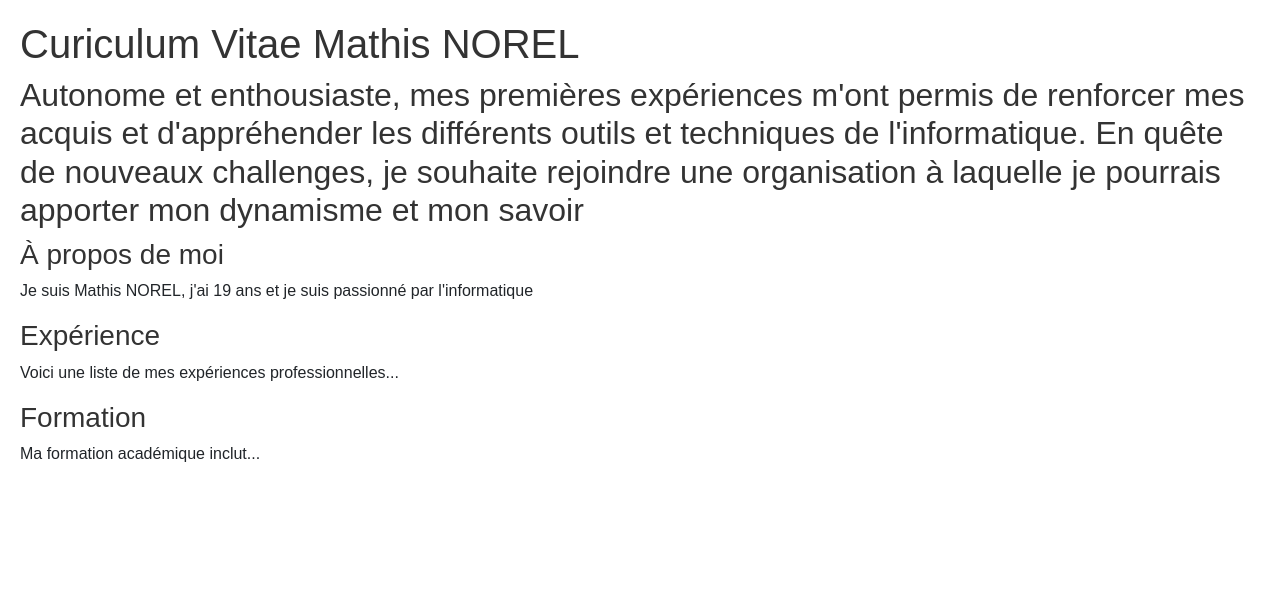
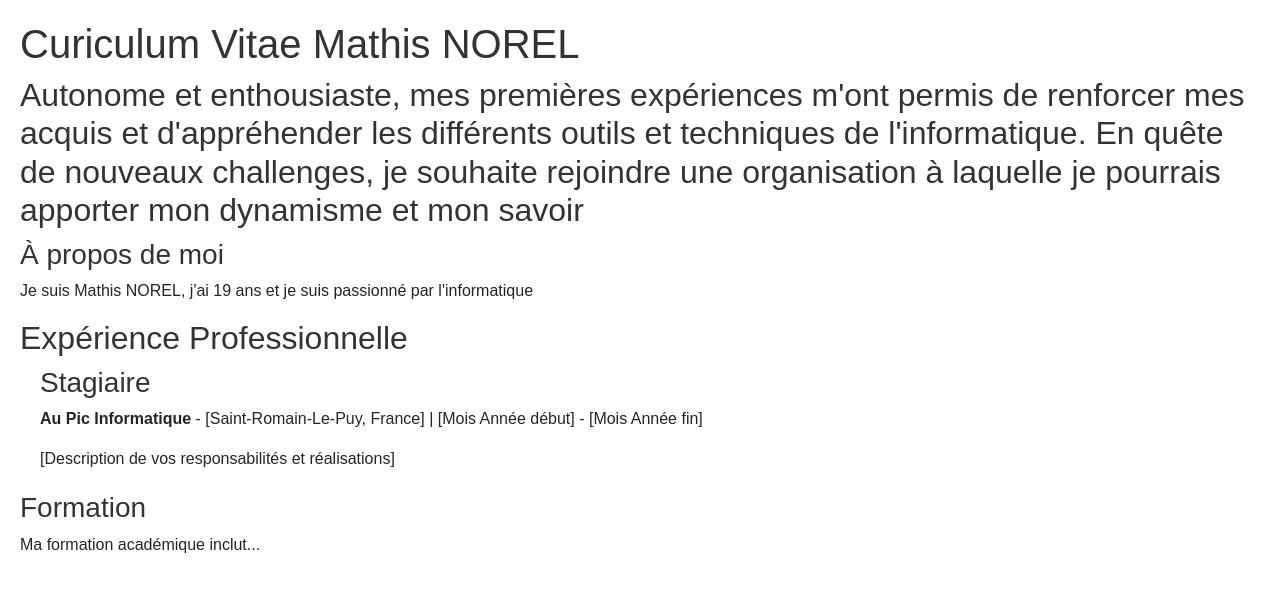
Before and after one commit to MathisN42/CFAI-SLAM, a plain HTML site: page index.html in a window 1280 px wide. Drawn offline with nearby package versions, Linux system fonts and the light colour scheme.

Commit message:
Update index.html

```diff
--- a/index.html
+++ b/index.html
@@ -36,9 +36,14 @@
                 <p>Je suis Mathis NOREL, j'ai 19 ans et je suis passionné par l'informatique</p>
             </section>
 
-            <section>
-                <h3>Expérience</h3>
-                <p>Voici une liste de mes expériences professionnelles...</p>
+            <section class="section">
+                <h2>Expérience Professionnelle</h2>
+                <div class="experience">
+                    <h3>Stagiaire</h3>
+                    <p><strong>Au Pic Informatique</strong> - [Saint-Romain-Le-Puy, France] | [Mois Année début] - [Mois Année fin]</p>
+                    <p>[Description de vos responsabilités et réalisations]</p>
+                </div>
+                <!-- Ajoute d'autres expériences professionnelles si nécessaire -->
             </section>
 
             <section>
```
